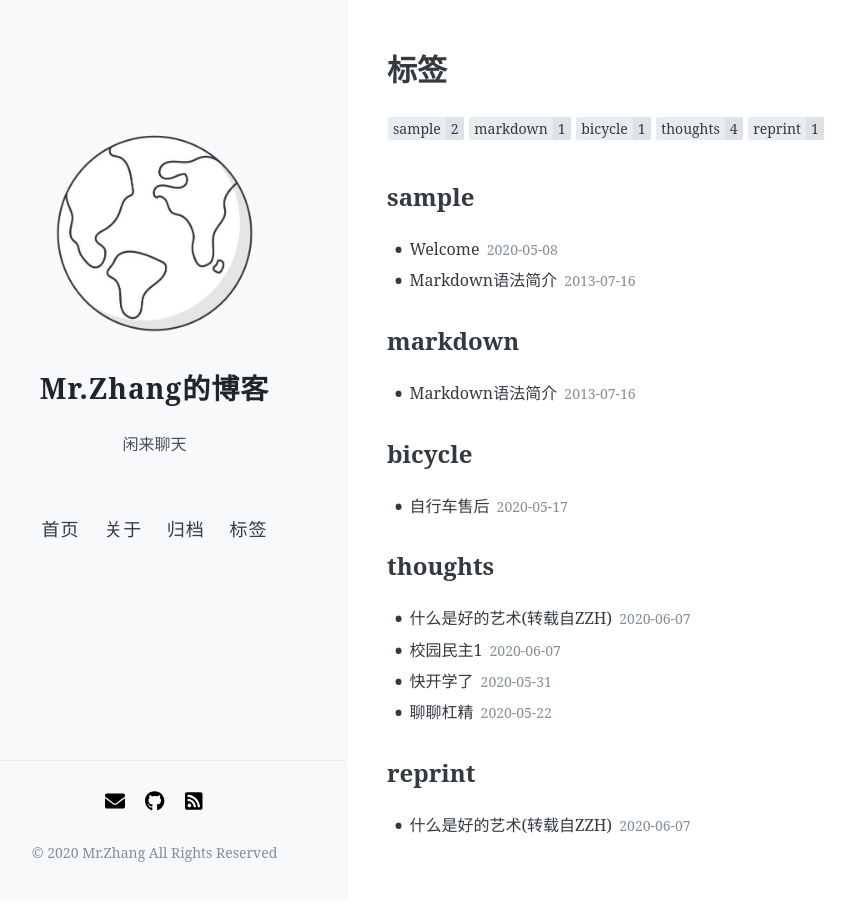
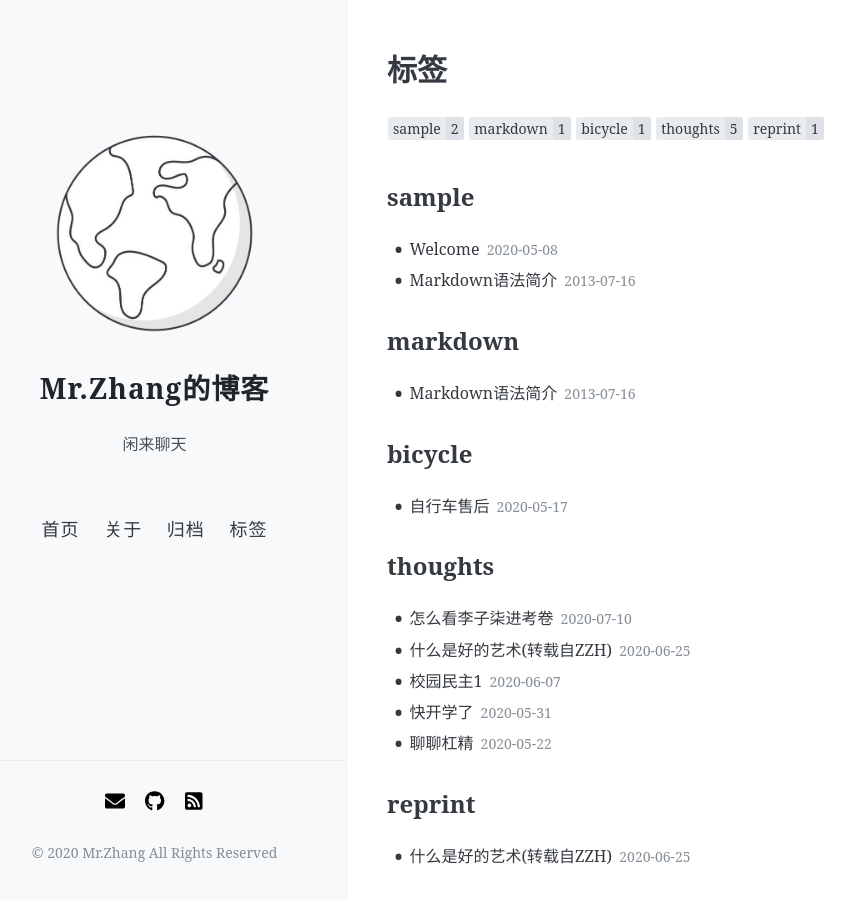
Before and after one commit to David-Zhang-test/my-blog, a Jekyll site: the page built from tags/index.html, in a window 1280 px wide. Shown: the whole page, without its empty margins (37-892 px from the left). Built offline with Jekyll 4.4.1, drawn with Linux system fonts in a browser that asks for light colours; nearby versions of some CDN libraries; part of the change alters nothing that is shown.

Commit message:
new blog

```diff
--- a/_posts/2020-06-25-good-art-from-zzh.md
+++ b/_posts/2020-06-25-good-art-from-zzh.md
@@ -1,7 +1,7 @@
 ---
 layout: post
 title: 什么是好的艺术(转载自ZZH)
-date: 2020-06-07
+date: 2020-06-25
 Author: ZZH
 categories: reprint
 tags: [thoughts,reprint]
--- /dev/null
+++ b/_posts/2020-07-10-liziqi-in-exam.md
@@ -0,0 +1,241 @@
+---
+layout: post
+title: 怎么看李子柒进考卷
+date: 2020-07-10
+Author: Mr.Zhang
+categories: thoughts
+tags: [thoughts]
+comments: true
+---
+
+
+
+**本文约4000字，阅读大约需要10分钟。**
+
+<br>
+
+大家应该都知道李子柒的事迹被写进考卷的事吧。如果不知道的话，请看这两张图。
+
+![img](https://pic2.zhimg.com/v2-1f5de2f815eb6fcd2461e33789cf3175_b.jpg)
+
+![img](https://pic1.zhimg.com/v2-5066a0d3cf7d40406ba93798dc070f49_b.jpg)
+
+<br>
+
+网络上，这件事被热烈地讨论了。相信你也已经看完了这道题，不只又作何感想。
+
+<br>
+
+**我想把我的论述分为三个部分。**
+
+**第一，李子柒能不能进入试卷。**
+
+**第二，李子柒能不能进入小学试卷。**
+
+**第三，李子柒能不能以这样的方式进入小学试卷。**
+
+<br>
+
+### 一、李子柒能不能进入试卷
+
+**我非常赞同把李子柒这样的网红写入试卷。**
+
+李子柒代表的是新时代潮流里的网红文化。网红质量参差不齐，有那种完完全全用资本包装出来的只是一颗流星的网红；有用各种稀奇古怪的方式博取关注的网红；更有用秀下限，突破观众底线的劣质网红。
+
+在这么多网红中，李子柒可谓是独树一帜。她有着高质量的视频创作，向其他人展示着中国的很多传统技法。连央视这些官媒都对她的视频进行了认可。
+
+<br>
+
+我相信，对于**有独立思考能力**的人来说，信息的差异化是尤为重要的。只有有了各种各样参差不齐的信息，才能让一个人学会鉴别是非，让思想更加深刻。由这些人组成的群体才会是能独立思考，有文化内涵同时又包容开放的，这或许某种意义上来说就是我理解的高素质人群吧。
+
+<br>
+
+李子柒的经历和视频恰恰是这样一份不同的信息（愿意了解她的可以自行百度），她能帮助有独立思考能力的人更好地理解这个这个世界，也能形成更为独特的看法。
+
+<br>
+
+**但是，请注意，这需要一个人有独立思考的能力。**对于我们来说，我相信大部分同学的价值观都已经基本形成，有独立判断鉴别是非的能力了。就对我来说，我不会狂热地去加入各种各样与她有关的团体，把她当作偶像，更不会把她当作我生活中重要的一部分。我看到她的视频后，确实感慨于制作之精细，画面之唯美，技艺之精湛。但是同时，我还看到了她画着妆的脸，穿着的干净的衣服，以及看不出粗糙的皮肤。我马上明白，**她是一位网红，而不是下凡的仙女。她是一位优秀的创作者但无法引领我的内心。**
+
+这只是我个人的感受，无法代表大家。我个人有点偏向于现实主义。我看不下去电影，不喜欢电视剧，热门综艺更是从不关注，因为看它们时，我感到了一股不真实的力量在试图扭动我对世界的认识。但无论怎样，大家都能对李子柒有自己的判断，这是尤为重要的。
+
+只要能形成自己独立思考后的判断，把这些内容加入试卷中打开学生的视野，拓宽信息的来源是没有任何问题的，这能让他们更加独立的思考。而且，这能使试卷更加贴近时事，生动有趣。我不希望有一天试卷会变得无趣而枯燥。
+
+<br>
+
+### 二、李子柒能不能进小学试卷
+
+**我认为可以但不赞成。**
+
+我觉得可以从两个方面来分析这个问题。
+
+**从反面说，小学生正处于养成三观尤为重要的时期。**很多观念从小形成后，长大了是不会去怀疑的，这时候输入正确的价值观就非常重要了，所以需要让他们接受到正能量的信息。
+
+网红是一种新兴起的形式，有人觉得这只是一种喧嚣的泡沫罢了。其实，网红本身并未尘埃落定。他们可能前一天还受到大众的追捧，第二天就因为一件突发事件一落千丈，无人再提。这样迅速崛起迅速陨落的网红就像流星。不仅因为他们出现消逝的速度快如流星，也因为这些人不过和流星一样，是宇宙中燃烧的尘埃罢了。
+
+如果你像小学生推荐了一个网红，但这个网红很快就被大众所遗忘或是成为了反面典例，那这对一个孩子的冲击可是非常大的。他经历了一个对于偶像的崇拜到偶像陨落的全过程。我认为，这很不利于一个人形成正确的价值观。这是我不赞成进小学试卷的原因。
+
+<br>
+
+**从正面说，树立好的网红可以帮助学生形成辨别能力。**在这个信息时代，我们很难把孩子的世界打造成世外桃源，不受外界的干扰。这是不可能实现的。在这个社会中的任何人都会受到网红文化的冲击。
+
+我知道国内的抖音特别火，但我从不使用抖音，也从没有下载过抖音。我不因为我不使用抖音而骄傲，但我知道，我不能把时间花在这种获取知识效率极低的app上面。抖音上有什么内容，大家都很清楚。这上面的网红的质量怎样，大家也很清楚。我知道有人说很多明星大公司也在上面有账号，发内容，关注他们不行吗？我认为还真的不行。抖音不是一个视频公司，它是一个注意力公司。每个人的注意力是有限的，它通过算法，精准打击，把人有限的注意力收集起来变现。而视频公司，多用合作与广告变现，两者有本质区别。
+
+**与其让小学生在抖音上被收集注意力并痴迷于低质量的网红，不如推荐给他们更正能量，更高质量的网红，李子柒就是其中之一。**这是我认为可以让网红进入小学试卷的原因。但这是有前提的，**你需要用适当的方法引入高质量的网红。**
+
+<br>
+
+### 三、李子柒能不能以这样的方式进入小学试卷
+
+**我坚定认为，不可以。**
+
+我们先来看看出题人是怎么回应的。
+
+<br>
+
+**“这三段并列的人物材料，主要考查学生的快速阅读和理解概括信息的能力。” 她表示，三个人物都是为理想不畏艰难、克服重重困难圆梦的典型，对孩子来说，是正能量的鼓励。出题时考虑到李子柒这个人物，各大媒体都做过正面报道。李子柒对传统文化的贡献以及认真做事的精神，确实值得大家学习。**
+
+<br>
+
+我不得不说，老师的这个初心是好的，但这个题目真正达成了这样的目的吗？
+
+<br>
+
+**我把我的几个疑问归纳一下：**
+
+**1.李子柒所展现的生活是“中国式田园生活”吗？**
+
+**2.大段篇幅展示的粉丝数放在这里是否合适？**
+
+**3.题目中该不该出现被禁止访问的网站？**
+
+**4.与袁隆平老先生对比是否有意义？**
+
+**5.李子柒的能否成为“为理想不畏艰难、克服重重困难圆梦”的最好典例？**
+
+**6.这道题放在这里对学生是否公平**
+
+<br>
+
+让我们开始一个一个来说。
+
+#### 1.李子柒所展现的生活是“中国式田园生活”吗？
+
+很显然，并不是。
+
+把传统技艺如手工阿胶，手工造纸等就算是田园生活是十分可笑的。
+
+古代的时候，所有东西都是我们所谓的传统技艺。古人最先进的造纸技术在我们今天看来就是传统技艺。那古人岂不是每个人都做着”传统技艺“，人人都过得是田园生活喽？
+
+我们在语文课上刚刚学习过陶渊明，还对陶渊明是否为真隐士做了激烈的讨论。但不管怎样，陶渊明是真正要靠自己的劳动吃饭的。他在《饮酒》里说”种豆南山下，草盛豆苗稀。晨兴理荒秽，带月荷锄归。“，可见他是真正自己劳动，需要自给自足的人。
+
+我还在农村待过半年左右的时间，各位同学们或多或少也去过农村。**农村中，过得真的是她视频中的生活吗？真的能过成她视频中的生活吗？**很显然，并不能。如果我要用酱油还要先去种黄豆，那真的是黄花菜都凉了，酱油也吃不上。那一顿顿精美的饭菜，真不知需要花多大的时间去做。我在农村里，早上跟着爷爷奶奶出去干活前就胡乱塞个馒头就出门了，哪里有时间这么做饭呢？
+
+**综上所述，只展现传统技艺不是田园生活，真正的田园生活，过不成她视频中的样子。**
+
+<br>
+
+#### 2.大段篇幅展示的粉丝数放在这里是否合适？
+
+这个答案显而易见。
+
+出题人想要达成的是培养不畏艰难，正能量的典型，认真做事的精神。那粉丝数又是什么呢？粉丝数多便是不畏艰难，粉丝数多便是正能量，粉丝数多便是认真做事？
+
+**粉丝数多就是粉丝数多，说明她是一个大流量IP，影响力巨大罢了，与这粉丝如何来的没有一点关系。**这么写，是否在潜移默化地培养学生粉丝多，流量大就是好的价值观，大力鼓励年轻人追星，这是网络文化的糟粕啊。这只会造成人人追求明星，因为明星就是大流量，而没有人去关注默默无闻的科学工作者的局面。这些基础学科的工作者们才是国家之栋梁，他们越来越少，国家就难以进步。而那些”祖国的花朵“们呢，则在关注着明星的娱乐和花边新闻，在成为塔勒布口中“没有价值的人”的路上，走得越来越远。
+
+<br>
+
+#### 3.题目中该不该出现被禁止访问的网站？
+
+这个话题很敏感，我就放知乎上某位用户的话吧。
+
+<br>
+
+**我在想几个场景。**
+
+<br>
+
+**孩子问：抖音微博我们知道，但是YOUTUBE是什么，为什么我们看不了？**
+
+**老师：YOUTUBE是外网，我们有墙，我们上不了外网。**
+
+**孩子：为什么我们上不了外网？**
+
+**老师：上外网是违法的，所以我们上不了外网。**
+
+**孩子：那李子柒为什么能上，她没有犯法吗？**
+
+**老师：……**
+
+<br>
+
+**孩子：墙是什么东西？**
+
+**老师：为了保护大家，避免墙外的的坏东西进来。**
+
+**孩子：李子柒在外网发的也是坏的东西吗？**
+
+**老师：李子柒是宣传中国文化好的东西。**
+
+**孩子：你不是说墙外的是坏东西吗？**
+
+**老师：……**
+
+
+
+
+
+<br>
+
+#### 4.与袁隆平老先生对比是否有意义？
+
+题目虽没有要求你比较他们两个人，但试问你在做二选一的选择题时不会比较两个选项谁更好吗？那这种对比是否有意义呢？
+
+这就像我在比较空气和网络哪个更重要一样。**这个比较没有意义。**对于我来说两个都很重要，但一个解决的是生存问题，一个解决的是思想上的娱乐问题。两者没有一个我就难以正常生活，但两者的重要性是有区别的。**生存的优先级大于娱乐。**
+
+袁老先生解决的是生存问题，李子柒解决的是娱乐问题，两者完全不同，这是个无效的比较。
+
+<br>
+
+#### 5.李子柒的能否成为“为理想不畏艰难、克服重重困难圆梦”的最好典例？
+
+不说最好，我觉得说好的典例都不一定。
+
+李子柒的自述说她的人生经历非常凄苦，14岁便外出打工，做过DJ，但并不热爱音乐。奶奶的大病让她决定会农村陪奶奶。
+
+请注意，她的自述里展现梦想了吗？如果你说梦想是活下去的话我实在是不想反驳了。I OBJECT！这个梦一直在产生，一直在完成。每一秒你都在“活下去”。但下一秒又是下一个“活下去”了。这种东西我不认为是梦想。
+
+**所以，她根本不是这方面的典例，如何达到出题人想要的效果呢？**
+
+<br>
+
+#### 6.这道题放在这里对学生是否公平
+
+**学生不仅有知情权，还有不知情权。**
+
+如果你说一个学生必须要了解国家大事，了解为国家做出巨大贡献的人物我深表赞同，因为中小学生守则中第一句就要求我们“了解党史国情”，但请问是每个学生都必须知道一个新出现的网红做了什么吗？或者我们再加一个定语，一个宣扬了中国传统技艺的优秀网红。
+
+<br>
+
+**那请问在看的各位知道“杨晨”吗？**
+
+<br>
+
+不踢球的人可能没有认识他的吧。
+
+但如果我说他是中国留洋五大联赛进球最多的人，曾被央视等官媒点名表扬过。你为什么不认识他呢？如果在考题中出了杨晨这个人，但他的经历只有我一个人知道，那对于其他答这个题的人公平吗？
+
+
+
+杨晨与李子柒并无不同，只不过不了解李子柒的是少部分人。尽管他们是少部分人，但他们有着不知情权。他们有权不知道李子柒是谁，就像大多数人有权不知道杨晨是谁一样。**我们不能因为李子柒是网红便要求所有学生都知道她，与我们不能因为杨晨是足球运动员就要求所有人知道他是一个道理。**
+
+**请不要忽略学生的不知情权。请不要忽略学生的不知情权。请不要忽略学生的不知情权。**
+
+### 四、总结
+
+说点感受吧。
+
+我感慨于时代发展之快，我甚至还来不及去了解一些东西时，他们便已经消逝。
+
+李子柒进入考卷也让我在思考，试卷应该是什么样的，网红应该是什么样的，我们对待网红的态度又应该是什么样的。
+
+就说这么多吧，4000多字了，欢迎讨论。
```
